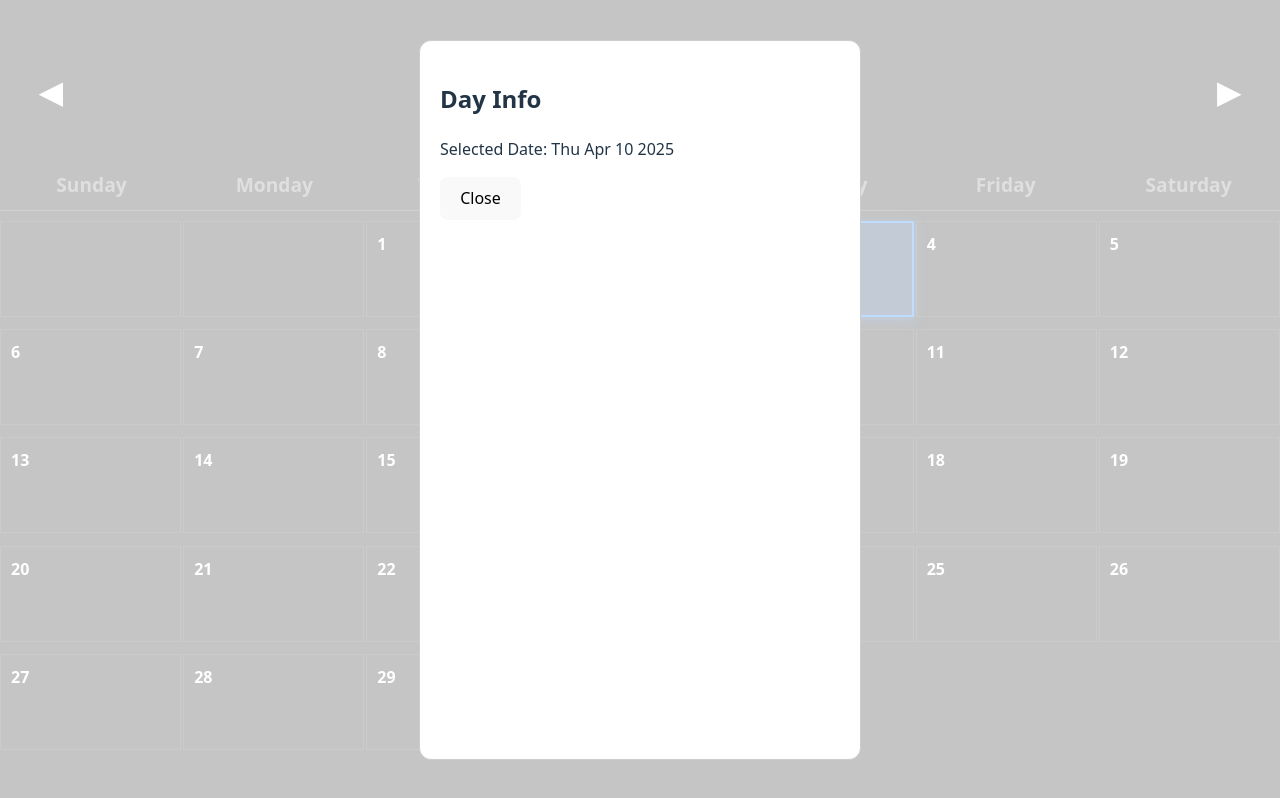
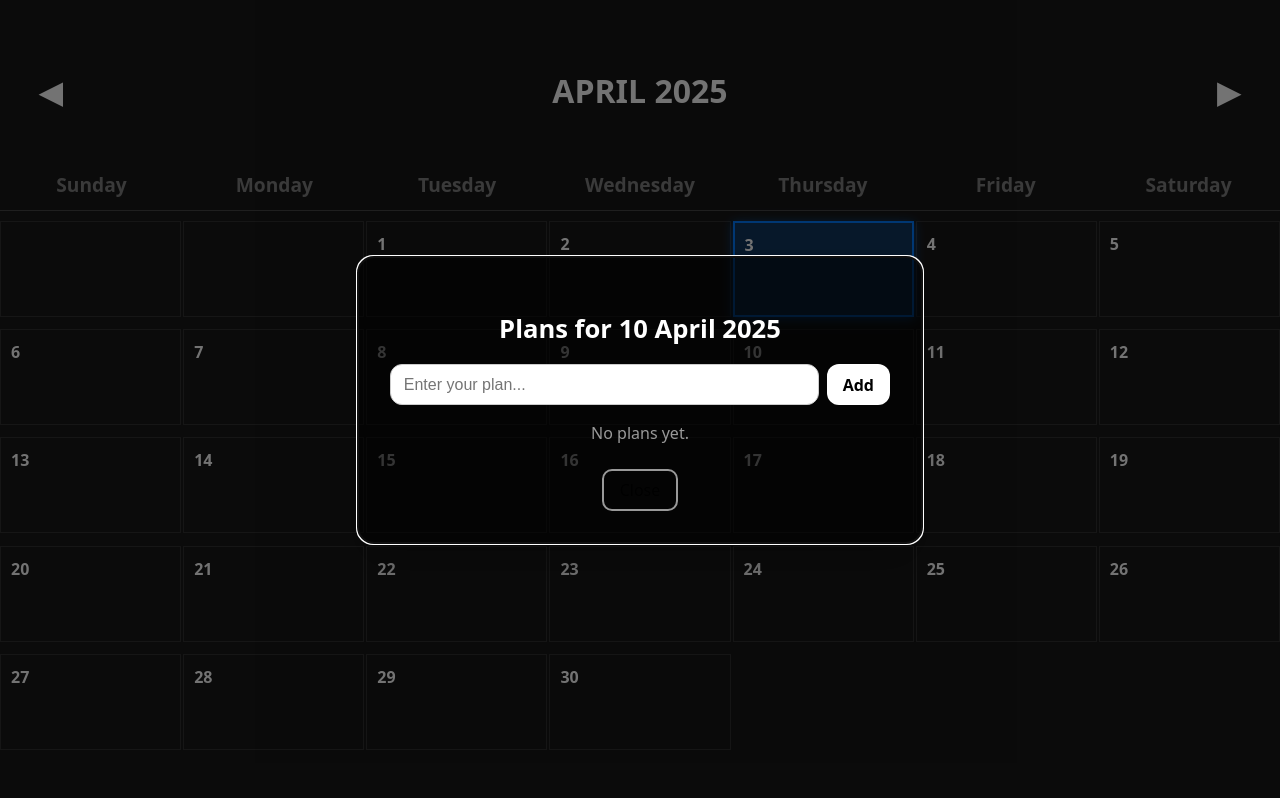
Before and after one commit to kulikp1/planner, a React (Vite) app: page / in a window 1280 px wide. Both pictures are taken after a click on the element "10". Built offline with nearby package versions, Linux system fonts and the light colour scheme.

Commit message:
update modal

```diff
--- a/src/components/Calendar/Calendar.jsx
+++ b/src/components/Calendar/Calendar.jsx
@@ -14,7 +14,7 @@ import PlanModal from "../PlanModal/PlanModal";
 
 const Calendar = () => {
   const [currentDate, setCurrentDate] = useState(new Date());
-  const [modalIsOpen, setModalIsOpen] = useState(false);
+  const [modalOpen, setModalOpen] = useState(false);
   const [selectedDate, setSelectedDate] = useState(null);
 
   const firstDay = startOfMonth(currentDate);
@@ -23,18 +23,16 @@ const Calendar = () => {
 
   const firstDayOffset = getDay(firstDay);
 
-  const openModal = (day) => {
-    setSelectedDate(day);
-    setModalIsOpen(true);
-  };
-
-  const closeModal = () => {
-    setModalIsOpen(false);
-    setSelectedDate(null);
-  };
-
   return (
     <div className={styles.container}>
+      {/* Модалка */}
+      <PlanModal
+        isOpen={modalOpen}
+        onRequestClose={() => setModalOpen(false)}
+        selectedDate={selectedDate}
+      />
+
+      {/* Основний календар */}
       <div className={styles.calendarContainer}>
         <div className={styles.header}>
           <button onClick={() => setCurrentDate(subMonths(currentDate, 1))}>
@@ -46,6 +44,7 @@ const Calendar = () => {
           </button>
         </div>
 
+        {/* Назви днів тижня */}
         <div className={styles.weekDays}>
           {[
             "Sunday",
@@ -62,30 +61,30 @@ const Calendar = () => {
           ))}
         </div>
 
+        {/* Сітка днів місяця */}
         <div className={styles.calendar}>
+          {/* Порожні клітинки перед першим днем */}
           {Array(firstDayOffset)
             .fill(null)
             .map((_, index) => (
               <div key={`empty-${index}`} className={styles.emptyDay}></div>
             ))}
 
+          {/* Дні місяця */}
           {days.map((day) => (
             <div
               key={day}
               className={`${styles.day} ${isToday(day) ? styles.today : ""}`}
-              onClick={() => openModal(day)}
+              onClick={() => {
+                setSelectedDate(day);
+                setModalOpen(true);
+              }}
             >
               {format(day, "d")}
             </div>
           ))}
         </div>
       </div>
-
-      <PlanModal
-        isOpen={modalIsOpen}
-        onRequestClose={closeModal}
-        selectedDate={selectedDate}
-      />
     </div>
   );
 };
--- a/src/components/PlanModal/PlanModal.jsx
+++ b/src/components/PlanModal/PlanModal.jsx
@@ -1,26 +1,112 @@
-import React from "react";
+import React, { useEffect, useState } from "react";
 import Modal from "react-modal";
+import styles from "./PlanModal.module.css";
+import { format } from "date-fns";
 
 Modal.setAppElement("#root");
 
 const PlanModal = ({ isOpen, onRequestClose, selectedDate }) => {
+  const [planList, setPlanList] = useState([]);
+  const [newPlan, setNewPlan] = useState("");
+  const [editIndex, setEditIndex] = useState(null);
+  const dateKey = selectedDate ? format(selectedDate, "yyyy-MM-dd") : null;
+
+  // Load plans from localStorage when date changes
+  useEffect(() => {
+    if (dateKey) {
+      const savedPlans = JSON.parse(localStorage.getItem(dateKey)) || [];
+      setPlanList(savedPlans);
+    }
+  }, [dateKey]);
+
+  const savePlans = (updatedPlans) => {
+    setPlanList(updatedPlans);
+    localStorage.setItem(dateKey, JSON.stringify(updatedPlans));
+  };
+
+  const handleAddPlan = () => {
+    if (!newPlan.trim()) return;
+    const updated = [...planList, newPlan.trim()];
+    savePlans(updated);
+    setNewPlan("");
+  };
+
+  const handleDelete = (index) => {
+    const updated = planList.filter((_, i) => i !== index);
+    savePlans(updated);
+  };
+
+  const handleEdit = (index) => {
+    setEditIndex(index);
+    setNewPlan(planList[index]);
+  };
+
+  const handleSaveEdit = () => {
+    const updated = [...planList];
+    updated[editIndex] = newPlan.trim();
+    savePlans(updated);
+    setNewPlan("");
+    setEditIndex(null);
+  };
+
   return (
     <Modal
       isOpen={isOpen}
       onRequestClose={onRequestClose}
-      contentLabel="Day Details"
-      style={{
-        content: {
-          maxWidth: "400px",
-          margin: "auto",
-          padding: "20px",
-          borderRadius: "12px",
-        },
-      }}
+      className={styles.modal}
+      overlayClassName={styles.overlay}
     >
-      <h2>Day Info</h2>
-      <p>Selected Date: {selectedDate?.toDateString()}</p>
-      <button onClick={onRequestClose}>Close</button>
+      <h2 className={styles.title}>
+        Plans for {selectedDate ? format(selectedDate, "dd MMMM yyyy") : ""}
+      </h2>
+
+      <div className={styles.inputRow}>
+        <input
+          type="text"
+          value={newPlan}
+          onChange={(e) => setNewPlan(e.target.value)}
+          placeholder="Enter your plan..."
+          className={styles.input}
+        />
+        {editIndex !== null ? (
+          <button onClick={handleSaveEdit} className={styles.buttonEdit}>
+            Save
+          </button>
+        ) : (
+          <button onClick={handleAddPlan} className={styles.buttonAdd}>
+            Add
+          </button>
+        )}
+      </div>
+
+      <ul className={styles.planList}>
+        {planList.length === 0 && (
+          <li className={styles.empty}>No plans yet.</li>
+        )}
+        {planList.map((plan, index) => (
+          <li key={index} className={styles.planItem}>
+            <span>{plan}</span>
+            <div className={styles.actions}>
+              <button
+                onClick={() => handleEdit(index)}
+                className={styles.smallBtn}
+              >
+                ✏️
+              </button>
+              <button
+                onClick={() => handleDelete(index)}
+                className={styles.smallBtn}
+              >
+                ❌
+              </button>
+            </div>
+          </li>
+        ))}
+      </ul>
+
+      <button onClick={onRequestClose} className={styles.closeButton}>
+        Close
+      </button>
     </Modal>
   );
 };
--- a/src/components/PlanModal/PlanModal.module.css
+++ b/src/components/PlanModal/PlanModal.module.css
@@ -0,0 +1,160 @@
+/* Overlay */
+.overlay {
+  background-color: rgba(0, 0, 0, 0.55);
+  position: fixed;
+  top: 0;
+  left: 0;
+  right: 0;
+  bottom: 0;
+  z-index: 999;
+  display: flex;
+  justify-content: center;
+  align-items: center;
+  animation: fadeIn 0.3s ease;
+}
+
+/* Modal content */
+.modal {
+  background-color: rgba(0, 0, 0, 0.55);
+  padding: 2rem;
+  border-radius: 16px;
+  width: 90%;
+  max-width: 500px;
+  box-shadow: 0 20px 40px rgba(0, 0, 0, 0.25);
+  animation: slideUp 0.4s ease;
+  position: relative;
+}
+
+/* Title */
+.title {
+  font-size: 1.6rem;
+  font-weight: 600;
+  margin-bottom: 1rem;
+  color: white;
+  text-align: center;
+}
+
+/* Input row */
+.inputRow {
+  display: flex;
+  gap: 0.5rem;
+  margin-bottom: 1rem;
+}
+
+.input {
+  flex: 1;
+  padding: 0.6rem 0.8rem;
+  border: 1px solid #ccc;
+  border-radius: 12px;
+  font-size: 1rem;
+  transition: border-color 0.3s;
+}
+
+.input:focus {
+  border-color: white;
+  outline: none;
+}
+
+/* Buttons */
+.buttonAdd,
+.buttonEdit {
+  padding: 0.6rem 1rem;
+  background-color: white;
+  color: black;
+  border: none;
+  border-radius: 12px;
+  cursor: pointer;
+  font-weight: 600;
+  transition: background-color 0.3s;
+}
+
+.buttonAdd:hover,
+.buttonEdit:hover {
+  background-color: black;
+  color: white;
+}
+
+.closeButton {
+  background: none;
+  border: 2px solid #999;
+  padding: 0.5rem 1rem;
+  border-radius: 10px;
+  font-weight: 500;
+  margin-top: 1.5rem;
+  cursor: pointer;
+  transition: all 0.3s;
+  display: block;
+  margin-left: auto;
+  margin-right: auto;
+}
+
+.closeButton:hover {
+  border-color: #555;
+  color: #333;
+}
+
+/* Plan list */
+.planList {
+  list-style: none;
+  padding: 0;
+  margin: 0;
+}
+
+.planItem {
+  display: flex;
+  justify-content: space-between;
+  align-items: center;
+  padding: 0.6rem 0.4rem;
+  border-bottom: 1px solid #eee;
+  font-size: 1rem;
+  transition: background-color 0.2s;
+}
+
+/* .planItem:hover {
+  background-color: #f8f8f8;
+} */
+
+.empty {
+  color: #999;
+  text-align: center;
+  margin: 1rem 0;
+}
+
+/* Small action buttons */
+.actions {
+  display: flex;
+  gap: 0.3rem;
+}
+
+.smallBtn {
+  background: transparent;
+  border: none;
+  font-size: 1.1rem;
+  cursor: pointer;
+  transition: transform 0.2s;
+}
+
+.smallBtn:hover {
+  transform: scale(1.2);
+}
+
+/* Animations */
+@keyframes fadeIn {
+  from {
+    background-color: rgba(0, 0, 0, 0);
+  }
+  to {
+    background-color: rgba(0, 0, 0, 0.55);
+  }
+}
+
+@keyframes slideUp {
+  from {
+    transform: translateY(30px);
+    opacity: 0;
+  }
+  to {
+    transform: translateY(0);
+    opacity: 1;
+  }
+}
```
